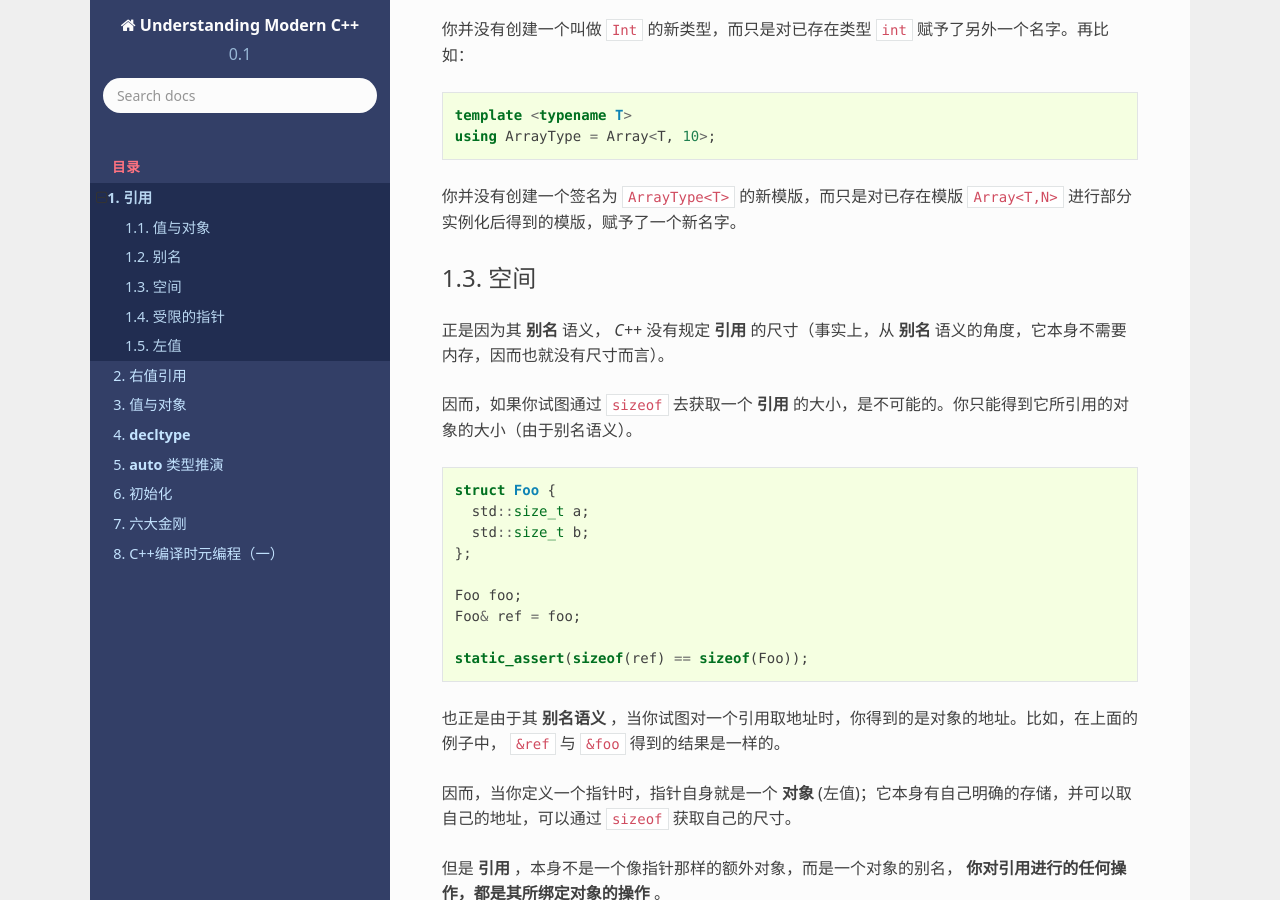
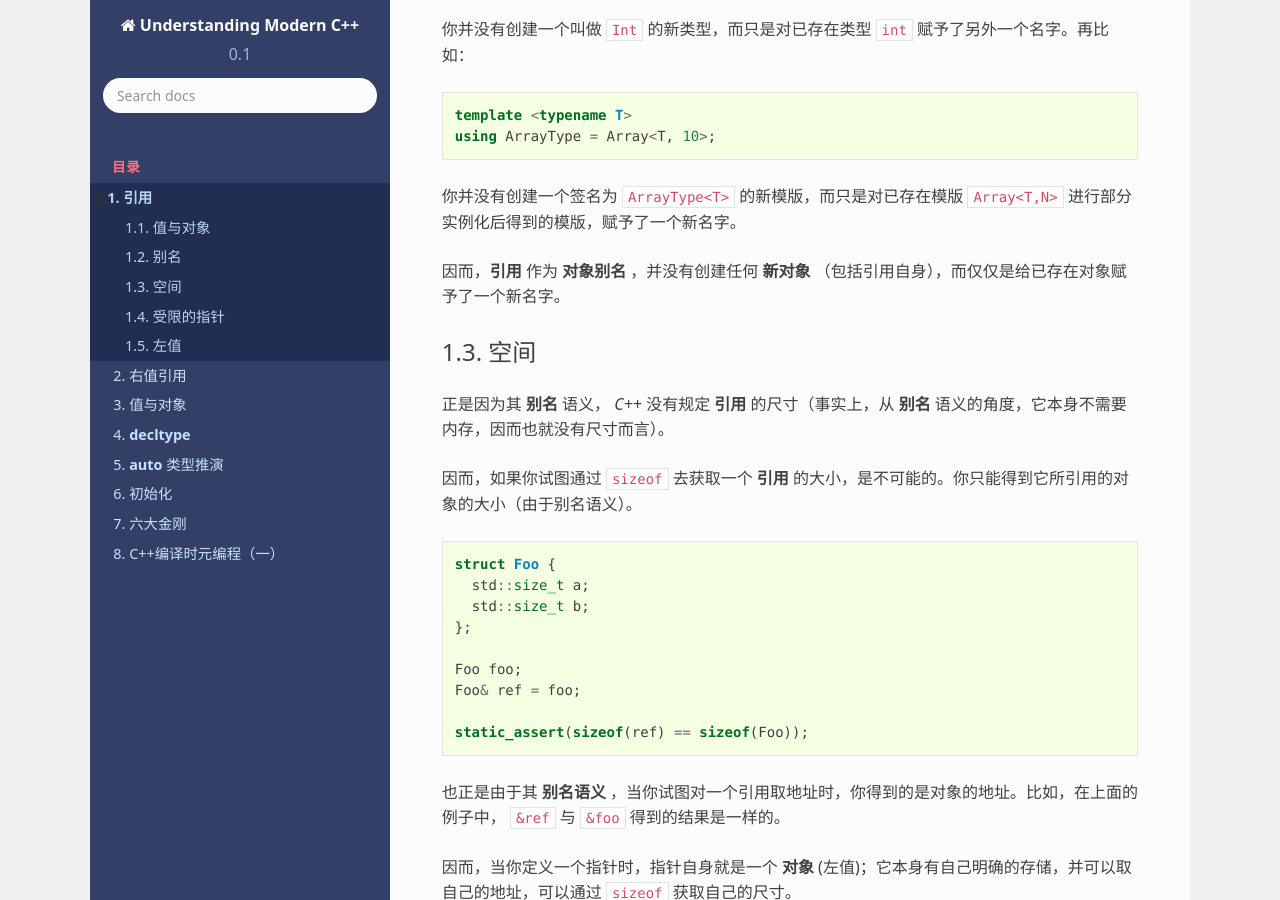
Before and after one commit to godsme/understand_modern_cpp, a Sphinx documentation site: the page built from docs/source/reference.rst, in a window 1280 px wide and 900 px high, scrolled down 930 px. Built offline with Sphinx 7.4.7 and the Read the Docs theme 2.0.0, drawn with Linux system fonts in a browser that asks for light colours; formulas are drawn with MathJax 3.

Commit message:
refactored reference

```diff
--- a/docs/source/reference.rst
+++ b/docs/source/reference.rst
@@ -42,6 +42,8 @@
    using ArrayType = Array<T, 10>;
 
 你并没有创建一个签名为 ``ArrayType<T>`` 的新模版，而只是对已存在模版 ``Array<T,N>`` 进行部分实例化后得到的模版，赋予了一个新名字。
+
+因而，**引用** 作为 **对象别名** ，并没有创建任何 **新对象** （包括引用自身），而仅仅是给已存在对象赋予了一个新名字。
 
 空间
 ----------
```
